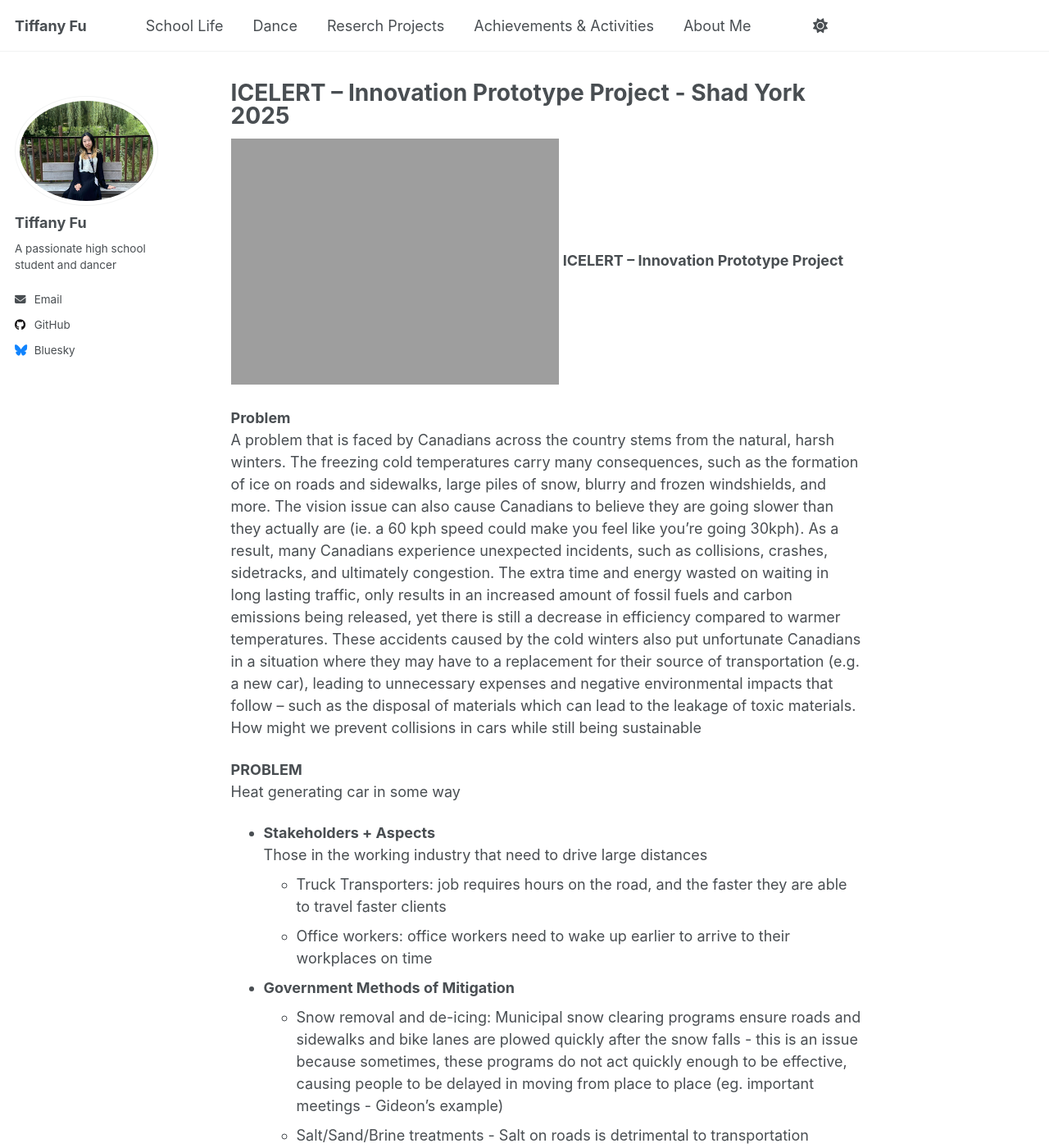
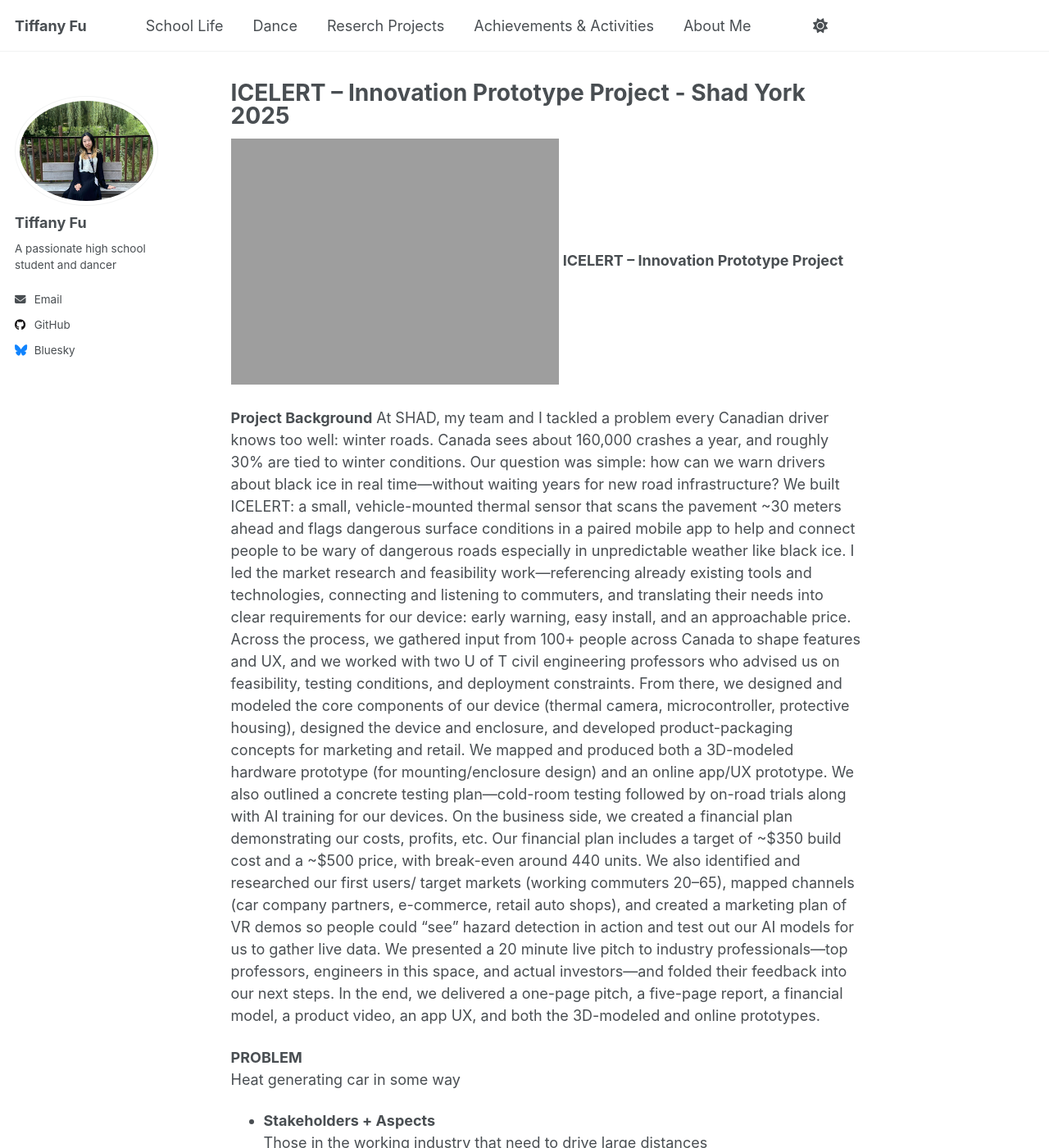
Before and after one commit to TiffanyJTFu/TiffanyFu, a Jekyll site: the page built from _teaching/03-InnovationProject.md, in a window 1280 px wide and 1400 px high. Shown: the whole window at 82% size. Built offline with Jekyll 4.4.1, drawn with Linux system fonts in a browser that asks for light colours; a script that is not in the unit is left out.

Commit message:
Enhance ICELERT project documentation
Expanded project background and problem statement for ICELERT.

```diff
--- a/_teaching/03-InnovationProject.md
+++ b/_teaching/03-InnovationProject.md
@@ -8,9 +8,11 @@ paperurl: 'https://tiffanyjtfu.github.io/TiffanyFu/files/ICELERT - Business Plan
 ---
 ![shad5](https://tiffanyjtfu.github.io/TiffanyFu/images/shadproject1.png)
 **ICELERT – Innovation Prototype Project**
-<br><br>**Problem**
-<br>A problem that is faced by Canadians across the country stems from the natural, harsh winters. The freezing cold temperatures carry many consequences, such as the formation of ice on roads and sidewalks, large piles of snow, blurry and frozen windshields, and more. The vision issue can also cause Canadians to believe they are going slower than they actually are (ie. a 60 kph speed could make you feel like you’re going 30kph). As a result, many Canadians experience unexpected incidents, such as collisions, crashes, sidetracks, and ultimately congestion. The extra time and energy wasted on waiting in long lasting traffic, only results in an increased amount of fossil fuels and carbon emissions being released, yet there is still a decrease in efficiency compared to warmer temperatures. These accidents caused by the cold winters also put unfortunate Canadians in a situation where they may have to a replacement for their source of transportation (e.g. a new car), leading to unnecessary expenses and negative environmental impacts that follow – such as the disposal of materials which can lead to the leakage of toxic materials.
-<br>How might we prevent collisions in cars while still being sustainable
+<br><br>**Project Background**
+At SHAD, my team and I tackled a problem every Canadian driver knows too well: winter roads. Canada sees about 160,000 crashes a year, and roughly 30% are tied to winter conditions. Our question was simple: how can we warn drivers about black ice in real time—without waiting years for new road infrastructure?
+We built ICELERT: a small, vehicle-mounted thermal sensor that scans the pavement ~30 meters ahead and flags dangerous surface conditions in a paired mobile app to help and connect people to be wary of dangerous roads especially in unpredictable weather like black ice. I led the market research and feasibility work—referencing already existing tools and technologies, connecting and listening to commuters, and translating their needs into clear requirements for our device: early warning, easy install, and an approachable price. Across the process, we gathered input from 100+ people across Canada to shape features and UX, and we worked with two U of T civil engineering professors who advised us on feasibility, testing conditions, and deployment constraints.
+From there, we designed and modeled the core components of our device (thermal camera, microcontroller, protective housing), designed the device and enclosure, and developed product-packaging concepts for marketing and retail. We mapped and produced both a 3D-modeled hardware prototype (for mounting/enclosure design) and an online app/UX prototype. We also outlined a concrete testing plan—cold-room testing followed by on-road trials along with AI training for our devices.
+On the business side, we created a financial plan demonstrating our costs, profits, etc. Our financial plan includes a target of ~$350 build cost and a ~$500 price, with break-even around 440 units. We also identified and researched our first users/ target markets (working commuters 20–65), mapped channels (car company partners, e-commerce, retail auto shops), and created a marketing plan of VR demos so people could “see” hazard detection in action and test out our AI models for us to gather live data. We presented a 20 minute live pitch to industry professionals—top professors, engineers in this space, and actual investors—and folded their feedback into our next steps. In the end, we delivered a one-page pitch, a five-page report, a financial model, a product video, an app UX, and both the 3D-modeled and online prototypes.
 
 **PROBLEM**
 <br>Heat generating car in some way
```
